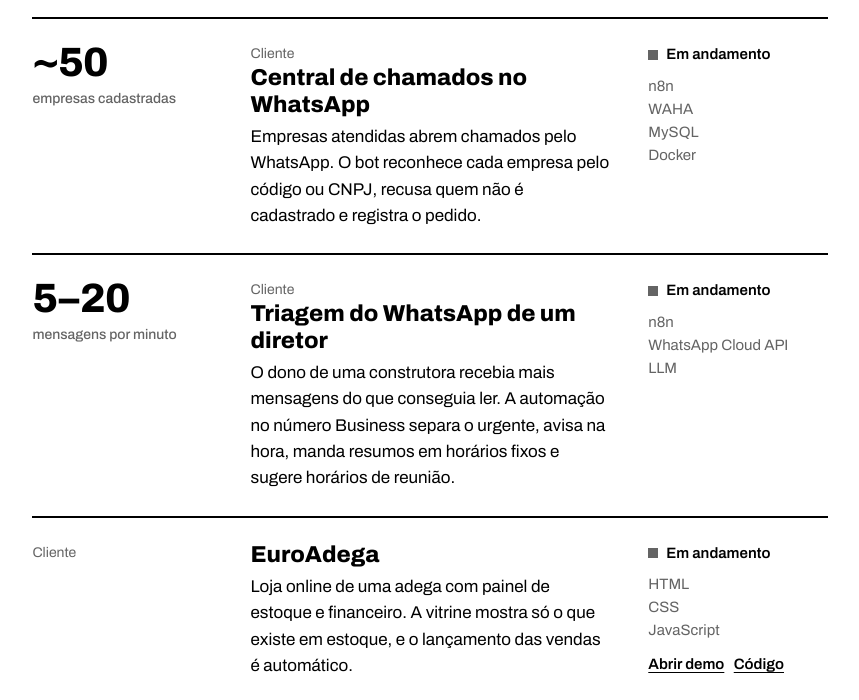
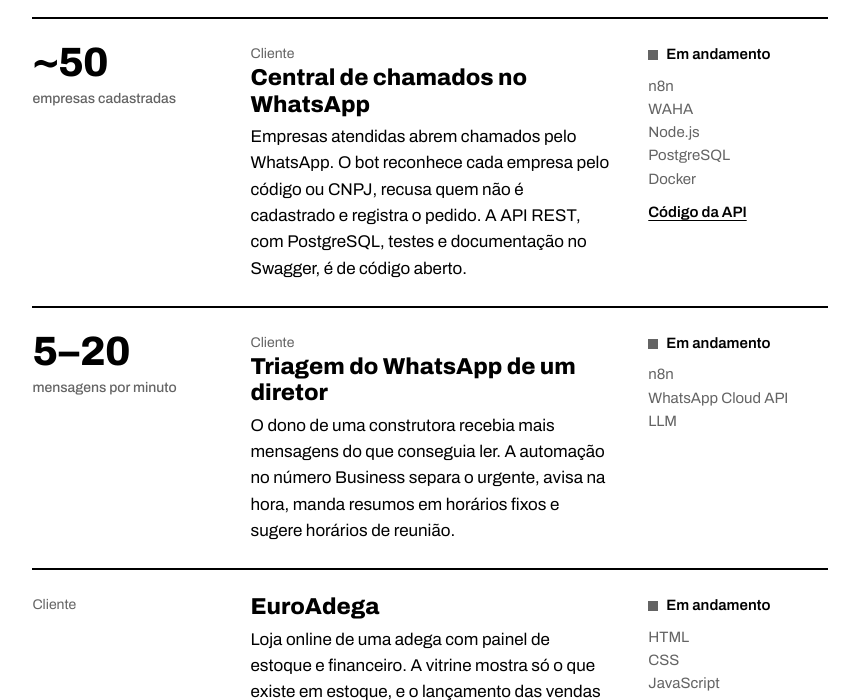
Before and after one commit to Kenzokishi/Kenzokishi.github.io, a plain HTML site: page index.html in a window 1280 px wide. Shown: the part 2000-2700 px from the top of the page, without its empty margins (368-1227 px from the left). Drawn offline with Linux system fonts and the light colour scheme.

Commit message:
Adiciona a chamados-api

```diff
--- a/index.html
+++ b/index.html
@@ -164,9 +164,9 @@ footer{padding-block:28px 40px;color:var(--grey);font-size:14px;border-top:2px s
     <div>
       <div class="stack">
         <div><h3 data-i="s1">IA e automação</h3><ul><li>n8n</li><li>Power Apps</li><li>Power Automate</li><li data-i="s1v">APIs de IA</li><li>Evolution API</li><li>WAHA</li></ul></div>
-        <div><h3 data-i="s2">Backend e dados</h3><ul><li>Python</li><li>FastAPI</li><li>PostgreSQL</li><li>Supabase</li><li>MySQL</li><li>Power BI e DAX</li><li>SQL</li></ul></div>
+        <div><h3 data-i="s2">Backend e dados</h3><ul><li>Python</li><li>Node.js e Express</li><li>FastAPI</li><li>PostgreSQL</li><li>Docker</li><li>Supabase</li><li>MySQL</li><li>Power BI e DAX</li><li>SQL</li></ul></div>
         <div><h3 data-i="s3">Web</h3><ul><li>JavaScript</li><li>TypeScript</li><li>React</li><li>Next.js</li><li>Node.js</li><li>HTML e CSS</li></ul></div>
-        <div><h3 data-i="s4">Estudando agora</h3><ul><li data-i="s4v">Redes (CCNA 2)</li><li>Docker</li><li>RAG</li></ul></div>
+        <div><h3 data-i="s4">Estudando agora</h3><ul><li data-i="s4v">Redes (CCNA 2)</li><li>Java</li><li>AWS</li><li>RAG</li></ul></div>
       </div>
       <div class="edu">
         <div><h3 data-i="x0">Experiência</h3><ul><li data-i="x1">Consultor de tecnologia (freelancer), 2024 até hoje: sites, sistemas web, bots de WhatsApp e automações para comércios locais</li><li data-i="x2">Jovem aprendiz no Grupo Energisa (DCMD), out/2024 a fev/2026: apps em Power Apps para projetos elétricos e automações com Python e n8n, com reconhecimento interno</li></ul></div>
@@ -211,9 +211,9 @@ const P = [
   st:"on",stT:{pt:"Público no GitHub",en:"Public on GitHub"},stack:["Power BI","DAX","SQL","Python"],links:[["https://github.com/Kenzokishi/analise-vendas-powerbi",{pt:"Ver repositório",en:"View repository"}]]},
  {fig:"~50",figS:{pt:"empresas cadastradas",en:"registered companies"},kind:{pt:"Cliente",en:"Client"},
   name:{pt:"Central de chamados no WhatsApp",en:"WhatsApp ticket desk"},
-  d:{pt:"Empresas atendidas abrem chamados pelo WhatsApp. O bot reconhece cada empresa pelo código ou CNPJ, recusa quem não é cadastrado e registra o pedido.",
-     en:"Client companies open support tickets over WhatsApp. The bot recognises each one by code or CNPJ, turns away unregistered numbers and logs the request."},
-  st:"",stT:{pt:"Em andamento",en:"In progress"},stack:["n8n","WAHA","MySQL","Docker"]},
+  d:{pt:"Empresas atendidas abrem chamados pelo WhatsApp. O bot reconhece cada empresa pelo código ou CNPJ, recusa quem não é cadastrado e registra o pedido. A API REST, com PostgreSQL, testes e documentação no Swagger, é de código aberto.",
+     en:"Client companies open support tickets over WhatsApp. The bot recognises each one by code or CNPJ, turns away unregistered numbers and logs the request. The REST API, with PostgreSQL, tests and Swagger docs, is open source."},
+  st:"",stT:{pt:"Em andamento",en:"In progress"},stack:["n8n","WAHA","Node.js","PostgreSQL","Docker"],links:[["https://github.com/Kenzokishi/chamados-api",{pt:"Código da API",en:"API code"}]]},
  {fig:"5–20",figS:{pt:"mensagens por minuto",en:"messages a minute"},kind:{pt:"Cliente",en:"Client"},
   name:{pt:"Triagem do WhatsApp de um diretor",en:"Inbox triage for a director"},
   d:{pt:"O dono de uma construtora recebia mais mensagens do que conseguia ler. A automação no número Business separa o urgente, avisa na hora, manda resumos em horários fixos e sugere horários de reunião.",
```
